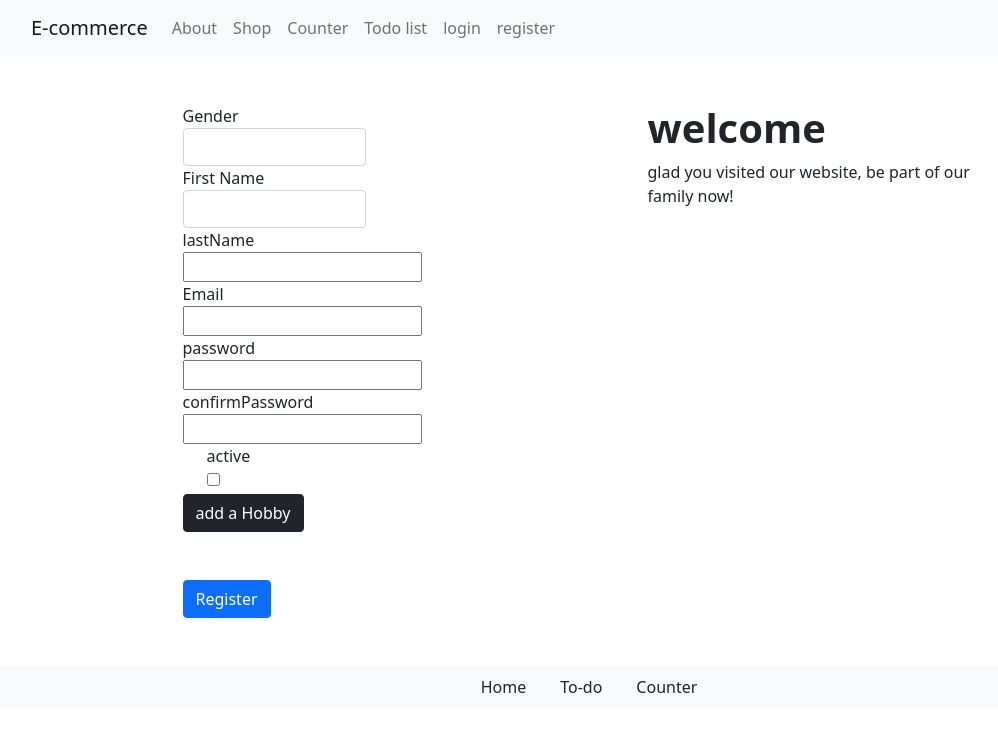
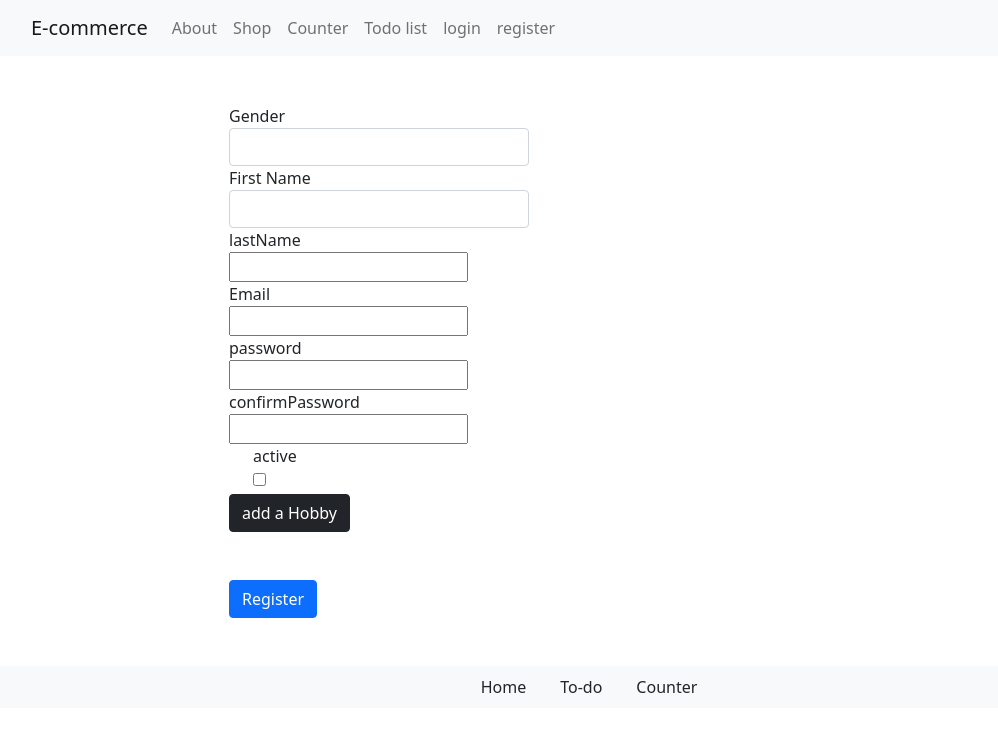
Before and after one commit to Ma9da/portfolio, a React (Create React App) app: page /registration in a window 1280 px wide. Shown: the top 732 px of the page, without its empty margins (51-1049 px from the left). Built offline with nearby package versions, Linux system fonts and the light colour scheme.

Commit message:
code imporoved

```diff
--- a/src/components/registration/RegistrationForm.jsx
+++ b/src/components/registration/RegistrationForm.jsx
@@ -7,7 +7,7 @@ const RegistrationForm = () => {
     return (
         <div className="container">
             <div className="row justify-content-center my-5">
-                <div className="col-5">
+                <div className="col-8">
                     <Formik
                         initialValues={{
                             gender: '',
@@ -126,11 +126,6 @@ const RegistrationForm = () => {
                         )}
                     </Formik>
                 </div>
-                <div className="col-4">
-                    <h1 className="fs-1 fw-bold">welcome</h1>
-                    {/* <img src="https://64.media.tumblr.com/8e2bc656d1b593ce313a79dd54d98d89/tumblr_pezzv5VhQA1xuaeq7o7_400.jpg" alt="" /> */}
-                    <p>glad you visited our website, be part of our family now!</p>
-                </div>
             </div>
         </div>
 
```
